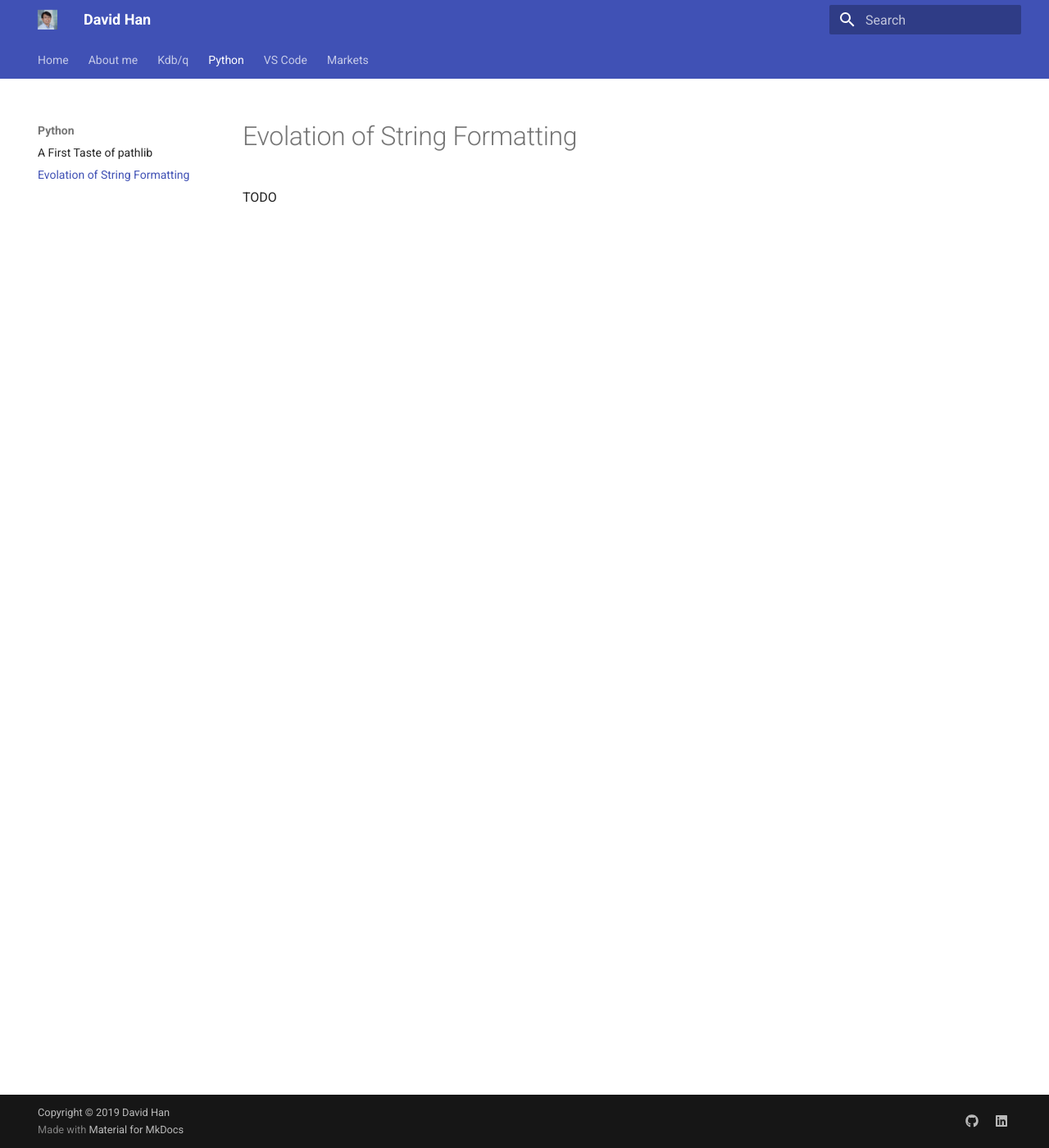
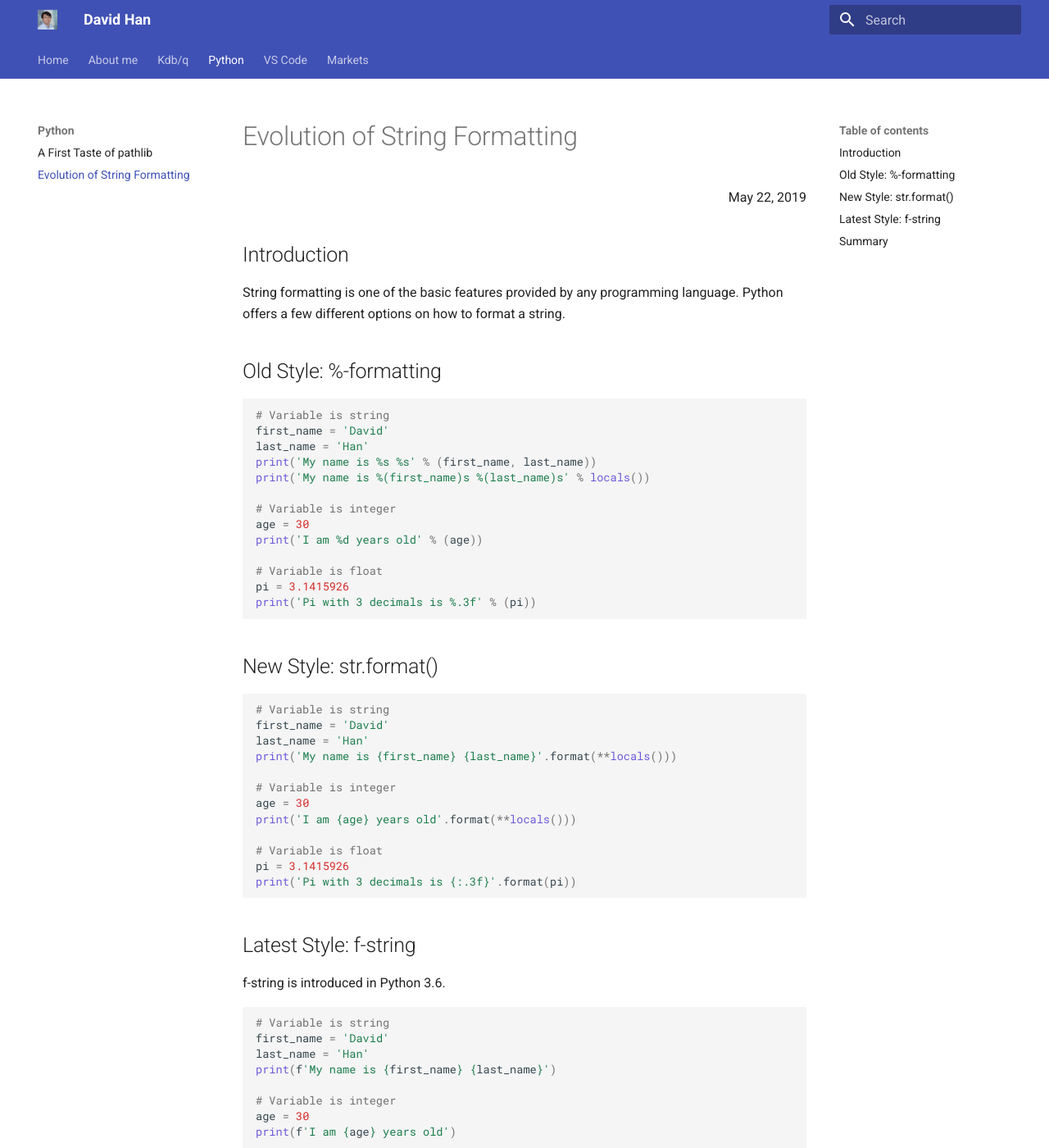
Before and after one commit to dpkwhan/handocs, an MkDocs documentation site: the page built from docs/python/evolution-of-string-formatting.md, in a window 1280 px wide and 1400 px high. Shown: the whole window at 82% size. Built offline with MkDocs 1.6.1 and Material for MkDocs 9.7.7, drawn with Linux system fonts in a browser that asks for light colours; some of the changed text lies outside the part shown.

Commit message:
New blog on Python formatting

````diff
--- a/docs/python/evolution-of-string-formatting.md
+++ b/docs/python/evolution-of-string-formatting.md
@@ -1,3 +1,72 @@
-# Evolation of String Formatting
+# Evolution of String Formatting
 
-TODO
+<span style="display:block;text-align:right">May 22, 2019</span>
+
+## Introduction
+
+String formatting is one of the basic features provided by any programming language. Python offers a few different options on how to format a string.
+
+## Old Style: %-formatting
+
+``` python
+# Variable is string
+first_name = 'David'
+last_name = 'Han'
+print('My name is %s %s' % (first_name, last_name))
+print('My name is %(first_name)s %(last_name)s' % locals())
+
+# Variable is integer
+age = 30
+print('I am %d years old' % (age))
+
+# Variable is float
+pi = 3.1415926
+print('Pi with 3 decimals is %.3f' % (pi))
+```
+
+## New Style: str.format()
+
+``` python
+# Variable is string
+first_name = 'David'
+last_name = 'Han'
+print('My name is {first_name} {last_name}'.format(**locals()))
+
+# Variable is integer
+age = 30
+print('I am {age} years old'.format(**locals()))
+
+# Variable is float
+pi = 3.1415926
+print('Pi with 3 decimals is {:.3f}'.format(pi))
+```
+
+## Latest Style: f-string
+
+f-string is introduced in Python 3.6.
+
+``` python
+# Variable is string
+first_name = 'David'
+last_name = 'Han'
+print(f'My name is {first_name} {last_name}')
+
+# Variable is integer
+age = 30
+print(f'I am {age} years old')
+
+# Variable is float
+pi = 3.1415926
+print(f'Pi with 3 decimals is {pi:.4}')
+```
+
+For additional details on f-string, see [here][f-string].
+
+## Summary
+
+As we can see from above, the latest f-string formatting style is dramatically easier to use and understand. Two excellent articles about Python formatting are:
+
+- [Python 3's f-Strings: An Improved String Formatting Syntax](https://realpython.com/python-f-strings/)
+- [Using % and .format() for great good!](https://pyformat.info/)
+
+[f-string]: https://docs.python.org/3/reference/lexical_analysis.html#formatted-string-literals
--- a/mkdocs.yml
+++ b/mkdocs.yml
@@ -15,7 +15,7 @@ nav:
           - kdb/function/function-argument.md
   - Python:
       - A First Taste of pathlib: python/a-first-taste-of-pathlib.md
-      - Evolation of String Formatting: python/evolution-of-string-formatting.md
+      - Evolution of String Formatting: python/evolution-of-string-formatting.md
   - VS Code:
       - Common: vscode/common/common.md
       - Python: vscode/python/python.md
````
